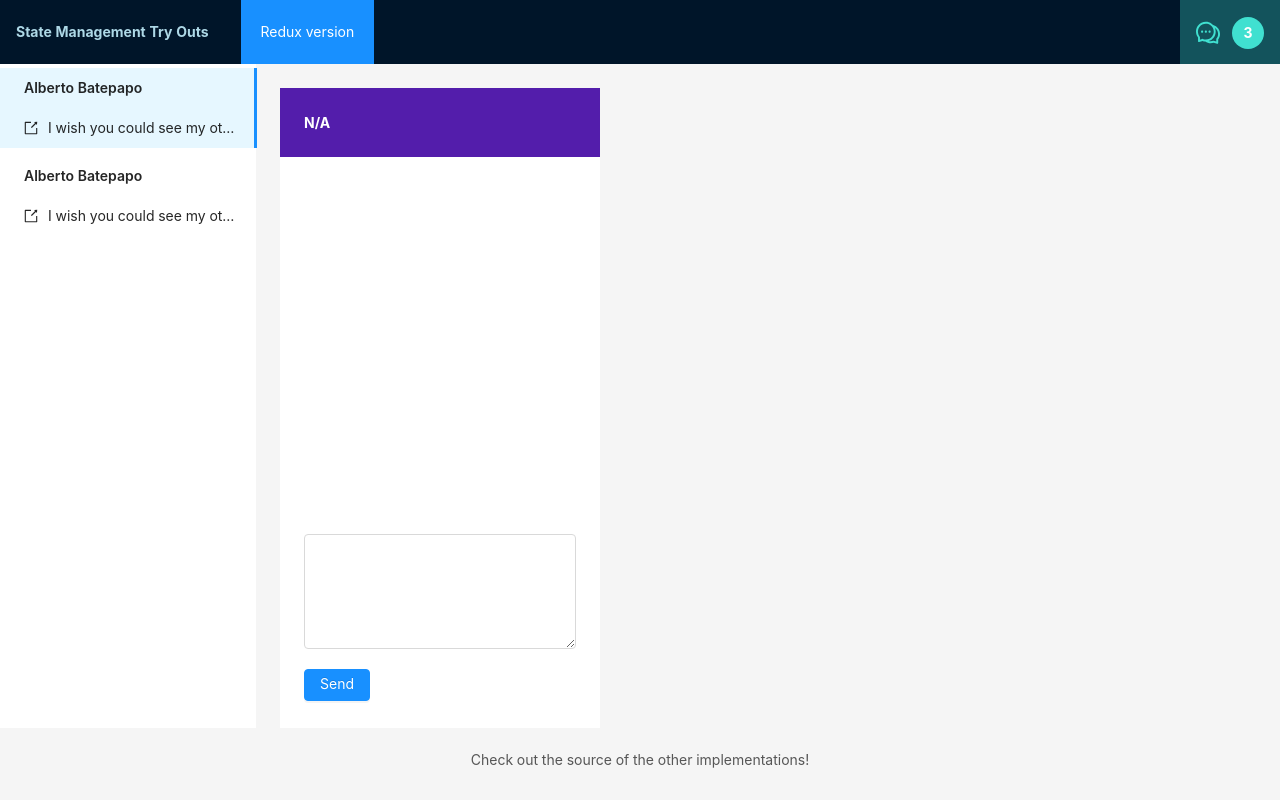
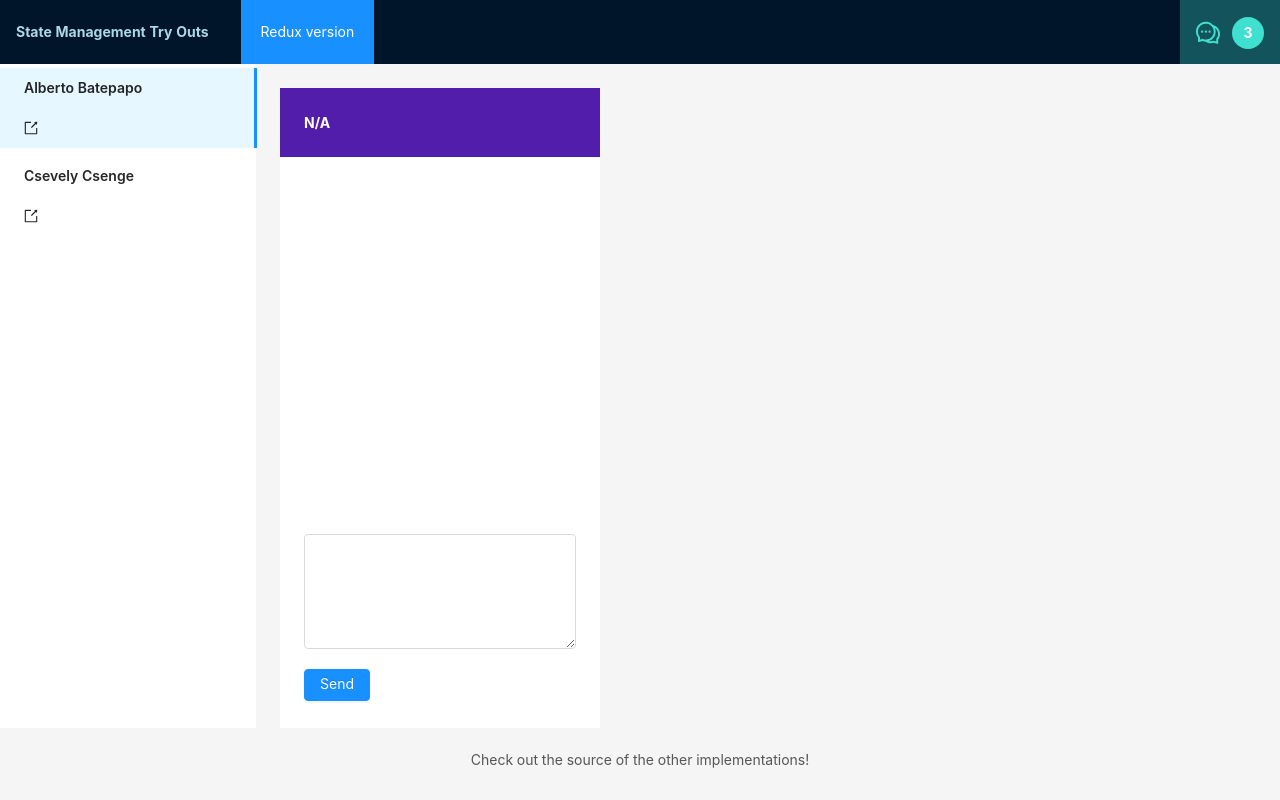
Before and after one commit to latobibor/state-managers-tryout, a React (Create React App) app: page / in a window 1280 px wide. Built offline with nearby package versions, Linux system fonts and the light colour scheme.

Commit message:
load last message in sidebar menu

```diff
--- a/src/components/sidebar-components/side-chat.tsx
+++ b/src/components/sidebar-components/side-chat.tsx
@@ -6,19 +6,22 @@ const { Text } = Typography;
 
 interface SideChatProps {
   chatId: string;
+  name: string;
+  lastLine: string;
 }
 
-export function SideChat({ chatId }: SideChatProps) {
+export function SideChat({ chatId, name, lastLine }: SideChatProps) {
   return (
     <div>
       <Row>
         <Text strong ellipsis>
-          Alberto Batepapo
+          {name}
         </Text>
       </Row>
       <Row>
         <Text ellipsis>
-          <ExportOutlined />I wish you could see my other messages, but hey, that's what we have now.
+          <ExportOutlined />
+          {lastLine}
         </Text>
       </Row>
     </div>
--- a/src/components/sidebar-components/sider.tsx
+++ b/src/components/sidebar-components/sider.tsx
@@ -2,17 +2,82 @@ import React from 'react';
 import { Menu } from 'antd';
 import { SideChat } from './side-chat';
 import styles from './sider.module.less';
-import { useDispatch } from 'react-redux';
+import { useDispatch, useSelector } from 'react-redux';
 import { Actions, SelectChatAction, DispatchAction } from '../../redux/root-reducer';
 import { SelectParam } from 'antd/lib/menu';
-import { chatId1, chatId2 } from '../../redux/mock-messages';
+import { chatId1, chatId2, person1, person2 } from '../../redux/mock-messages';
+import { GlobalState } from '../../redux/global-state';
+import { MessageData } from '../../clients/messages-data';
+
+type MenuItemProps = {
+  chatId: string;
+  name: string;
+  lastLine: string;
+};
+
+function getSimplifiedChats(globalState: GlobalState): MenuItemProps[] {
+  if (!globalState) {
+    return [
+      {
+        chatId: chatId1,
+        name: person1.name,
+        lastLine: '',
+      },
+      {
+        chatId: chatId2,
+        name: person2.name,
+        lastLine: '',
+      },
+    ];
+  }
+
+  const { messages } = globalState;
+
+  // this is an example just to play with redux, hooks and others, so this is not production but it's OK now
+  return [getNameAndLastMessageByChatId(chatId1, messages), getNameAndLastMessageByChatId(chatId2, messages)];
+}
+
+function reverseSortByTime(a: MessageData, b: MessageData): number {
+  if (a.time > b.time) {
+    return -1;
+  }
+
+  if (a.time === b.time) {
+    return 0;
+  }
+
+  if (a.time < b.time) {
+    return 1;
+  }
+
+  return 0;
+}
+
+function getNameAndLastMessageByChatId(
+  chatId: string,
+  messages: MessageData[]
+): { chatId: string; name: string; lastLine: string } {
+  const filteredSortedMessages = messages
+    .filter((message) => message.chatId === chatId)
+    .sort(reverseSortByTime);
+
+  const lastMessage = filteredSortedMessages[0];
+
+  return {
+    chatId,
+    name: lastMessage.from.name,
+    lastLine: lastMessage.body,
+  };
+}
 
 export function SideMenu() {
-   const dispatch = useDispatch<DispatchAction<SelectChatAction>>();
+  const dispatch = useDispatch<DispatchAction<SelectChatAction>>();
 
   function dispatchSelectedChat({ key }: SelectParam) {
     dispatch({ type: Actions.SelectChat, chatId: key });
   }
+
+  const chats = useSelector<GlobalState, MenuItemProps[]>(getSimplifiedChats);
 
   return (
     <div className={styles.sider}>
@@ -23,12 +88,11 @@ export function SideMenu() {
         defaultOpenKeys={['sub1']}
         onSelect={dispatchSelectedChat}
       >
-        <Menu.Item className={styles['side-menu-item']} key={chatId1}>
-          <SideChat chatId={chatId1} />
-        </Menu.Item>
-        <Menu.Item className={styles['side-menu-item']} key={chatId2}>
-          <SideChat chatId={chatId2} />
-        </Menu.Item>
+        {chats.map(({name, lastLine, chatId }) => (
+          <Menu.Item className={styles['side-menu-item']} key={chatId}>
+            <SideChat chatId={chatId} name={name} lastLine={lastLine} />
+          </Menu.Item>
+        ))}
       </Menu>
     </div>
   );
```
